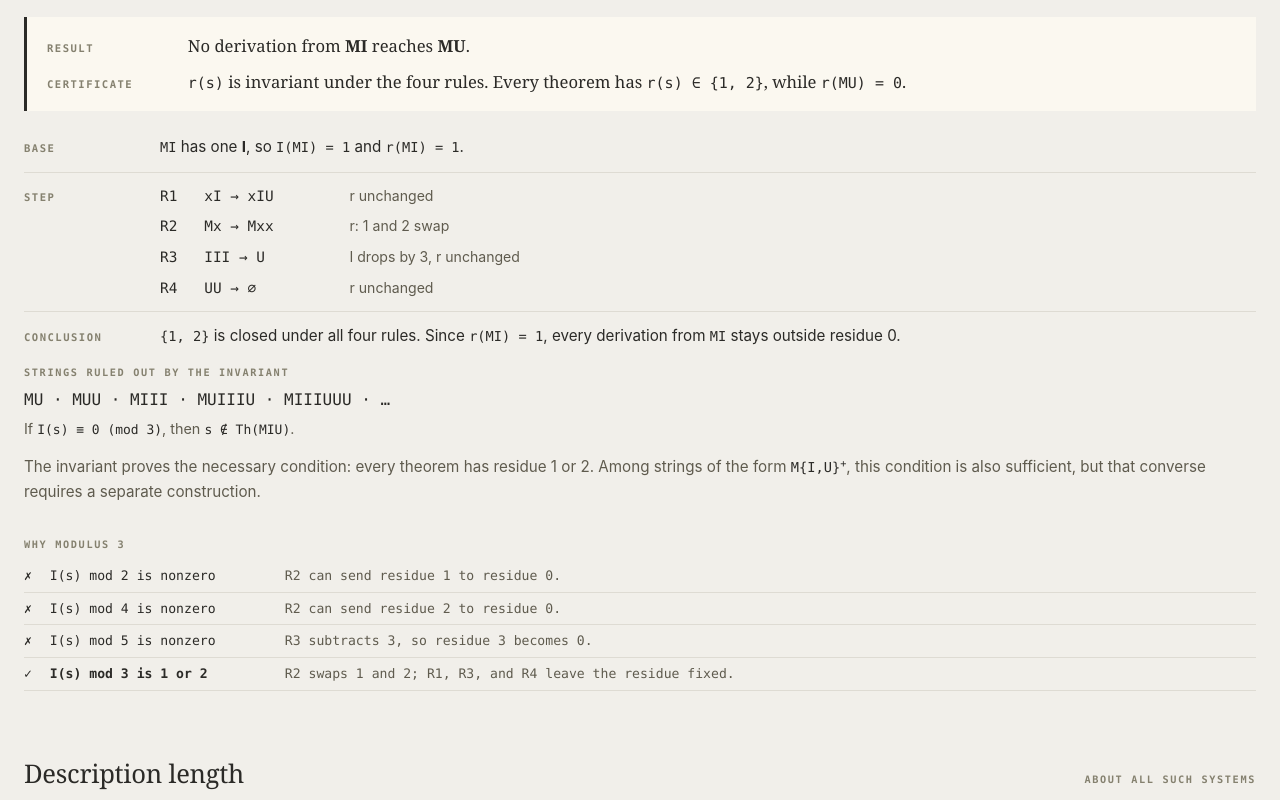
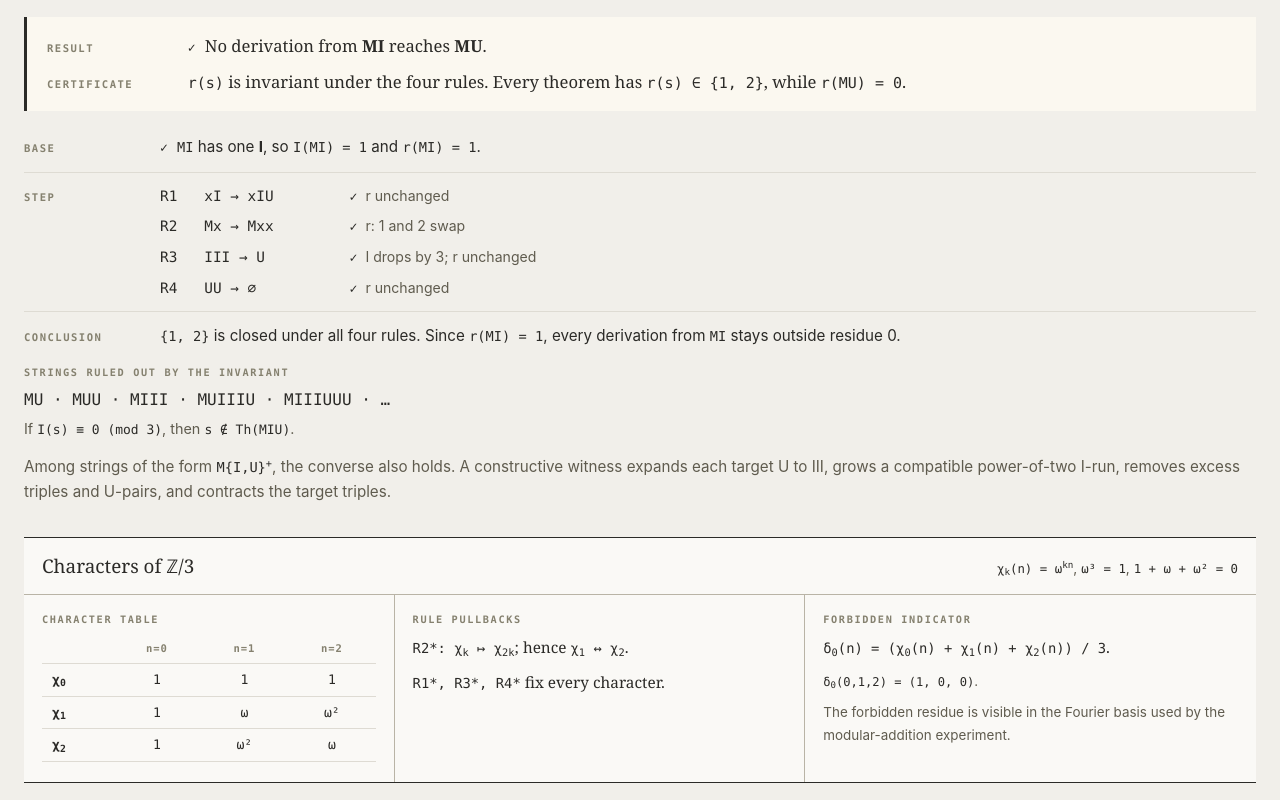
Before and after one commit to nemilentsau/strange-loops-lab, a SvelteKit app: page / in a window 1280 px wide. Shown: the part 980-1780 px from the top of the page. Built offline with nearby package versions, Linux system fonts and the light colour scheme.

Commit message:
feat: expose the Z3 character construction

```diff
--- a/src/app.css
+++ b/src/app.css
@@ -1,15 +1,11 @@
 @import 'tailwindcss';
 
-/*
- * Graphite & parchment. One material everywhere: warm paper, graphite ink,
- * hairline rules. A single accent — oxblood — and it means exactly one thing:
- * "you can act here." It never carries epistemic status.
- *
- * The three epistemic registers are carried by FORM, never by hue, so they
- * survive grayscale and colorblindness:
- *   verified  → solid graphite rule/frame + ✓/✗ stamps, upright text
- *   computed  → dashed pencil-gray rules
- *   coaching  → dotted rules + italic serif (a margin note); never a stamp
+/* Graphite and parchment. One oxblood accent marks actions only.
+ * Epistemic register is carried by form:
+ * verified -> solid rule/frame and proof stamps
+ * measured -> dashed rule plus run configuration
+ * coaching -> dotted rule and margin-note typography
+ * Deterministic transforms inherit the register of their inputs.
  */
 
 :root {
@@ -544,8 +540,7 @@ select {
  * of it. No phase chrome.
  * ════════════════════════════════════════════════════════════════════════ */
 
-/* ── Movement 3: the derivation read as a program. The reframe is displayed;
- * the horizon note is computed/coaching register (dotted, italic). ── */
+/* ── Movement 3: the derivation read as a program. ── */
 .bridge__def {
 	margin: 0 0 var(--space-lg);
 	padding: 12px 16px;
@@ -1041,9 +1036,26 @@ select {
 }
 
 .inv-rules__why {
+	display: flex;
+	gap: 8px;
+	align-items: baseline;
 	font-family: var(--sans);
 	font-size: 0.88rem;
 	color: var(--muted);
+}
+
+.certificate-line {
+	display: inline-flex;
+	gap: 9px;
+	align-items: baseline;
+}
+
+.certificate-stamp {
+	flex: 0 0 auto;
+	color: var(--ink);
+	font-family: var(--mono);
+	font-size: 0.82rem;
+	font-weight: 700;
 }
 
 .nontheorems {
@@ -1073,6 +1085,131 @@ select {
 	color: var(--muted);
 	font-size: 0.95rem;
 	line-height: 1.65;
+}
+
+.characters {
+	margin: 0 0 var(--space-xl);
+	border-top: 1px solid var(--ink);
+	border-bottom: 1px solid var(--ink);
+	background: var(--panel);
+}
+
+.characters__head {
+	display: flex;
+	justify-content: space-between;
+	gap: var(--space-lg);
+	align-items: baseline;
+	padding: 14px 18px;
+	border-bottom: 1px solid var(--line-strong);
+}
+
+.characters__head h3,
+.characters__head p {
+	margin: 0;
+}
+
+.characters__head h3 {
+	font-family: var(--serif);
+	font-size: 1.18rem;
+}
+
+.characters__head p {
+	color: var(--muted);
+	font-size: 0.86rem;
+}
+
+.characters__grid {
+	display: grid;
+	grid-template-columns: minmax(18rem, 0.9fr) minmax(17rem, 1fr) minmax(18rem, 1.1fr);
+}
+
+.characters__part {
+	min-width: 0;
+	padding: 17px 18px 20px;
+}
+
+.characters__part + .characters__part {
+	border-left: 1px solid var(--line-strong);
+}
+
+.characters__formula,
+.characters__identity,
+.characters__values,
+.characters__note {
+	margin: 0;
+	line-height: 1.65;
+}
+
+.characters__formula + .characters__formula,
+.characters__values,
+.characters__note {
+	margin-top: 9px;
+}
+
+.characters__formula,
+.characters__identity {
+	font-family: var(--serif);
+	font-size: 0.96rem;
+}
+
+.characters__values,
+.characters__note {
+	color: var(--muted);
+	font-size: 0.84rem;
+}
+
+.character-table-wrap {
+	overflow-x: auto;
+}
+
+.character-table {
+	width: 100%;
+	border-collapse: collapse;
+	font-family: var(--mono);
+	font-size: 0.82rem;
+}
+
+.character-table th,
+.character-table td {
+	padding: 6px 10px;
+	border-bottom: 1px solid var(--line);
+	text-align: center;
+}
+
+.character-table th:first-child {
+	text-align: left;
+}
+
+.character-table thead th {
+	color: var(--faint);
+	font-size: 0.66rem;
+	font-weight: 600;
+	letter-spacing: 0.08em;
+}
+
+@media (max-width: 860px) {
+	.characters__grid {
+		grid-template-columns: 1fr;
+	}
+
+	.characters__part + .characters__part {
+		border-left: 0;
+		border-top: 1px solid var(--line-strong);
+	}
+}
+
+@media (max-width: 640px) {
+	.characters__head {
+		display: block;
+	}
+
+	.characters__head p {
+		margin-top: 6px;
+	}
+
+	.character-table {
+		min-width: 300px;
+	}
 }
 
 .candidates {
--- /dev/null
+++ b/src/lib/components/miu/MiuCharacters.svelte
@@ -0,0 +1,74 @@
+<script lang="ts">
+	import {
+		Z3_CHARACTER_TABLE,
+		deltaZeroFromCharacters,
+		pullbackCharacterUnderDoubling,
+		type OmegaExponent,
+		type Z3Character,
+		type Z3Residue
+	} from '$lib/miu/characters';
+
+	const RESIDUES = [0, 1, 2] as const satisfies readonly Z3Residue[];
+	const CHARACTERS = [0, 1, 2] as const satisfies readonly Z3Character[];
+	const R2_PULLBACK = CHARACTERS.map(pullbackCharacterUnderDoubling);
+	const FORBIDDEN_INDICATOR = RESIDUES.map(deltaZeroFromCharacters);
+
+	function omegaPower(exponent: OmegaExponent): string {
+		if (exponent === 0) return '1';
+		return exponent === 1 ? 'ω' : 'ω²';
+	}
+</script>
+
+<div class="characters">
+	<div class="characters__head">
+		<h3>Characters of ℤ/3</h3>
+		<p><span class="m">χ<sub>k</sub>(n) = ω<sup>kn</sup></span>, <span class="m">ω³ = 1</span>, <span class="m">1 + ω + ω² = 0</span></p>
+	</div>
+
+	<div class="characters__grid">
+		<div class="characters__part">
+			<p class="worksheet__label">character table</p>
+			<div class="character-table-wrap">
+				<table class="character-table">
+					<thead>
+						<tr><th></th>{#each RESIDUES as residue}<th>n={residue}</th>{/each}</tr>
+					</thead>
+					<tbody>
+						{#each CHARACTERS as character}
+							<tr>
+								<th>χ<sub>{character}</sub></th>
+								{#each Z3_CHARACTER_TABLE[character] as exponent}
+									<td>{omegaPower(exponent)}</td>
+								{/each}
+							</tr>
+						{/each}
+					</tbody>
+				</table>
+			</div>
+		</div>
+
+		<div class="characters__part">
+			<p class="worksheet__label">rule pullbacks</p>
+			<p class="characters__formula">
+				<span class="m">R2*: χ<sub>k</sub> ↦ χ<sub>2k</sub></span>; hence
+				<span class="m">χ<sub>{R2_PULLBACK[2]}</sub> ↔ χ<sub>{R2_PULLBACK[1]}</sub></span>.
+			</p>
+			<p class="characters__formula">
+				<span class="m">R1*, R3*, R4*</span> fix every character.
+			</p>
+		</div>
+
+		<div class="characters__part">
+			<p class="worksheet__label">forbidden indicator</p>
+			<p class="characters__identity">
+				<span class="m">δ<sub>0</sub>(n) = (χ<sub>0</sub>(n) + χ<sub>1</sub>(n) + χ<sub>2</sub>(n)) / 3</span>.
+			</p>
+			<p class="characters__values">
+				<span class="m">δ<sub>0</sub>(0,1,2) = ({FORBIDDEN_INDICATOR.join(', ')})</span>.
+			</p>
+			<p class="characters__note">
+				The forbidden residue is visible in the Fourier basis used by the modular-addition experiment.
+			</p>
+		</div>
+	</div>
+</div>
--- a/src/lib/components/miu/MiuInvariant.svelte
+++ b/src/lib/components/miu/MiuInvariant.svelte
@@ -1,25 +1,59 @@
 <script lang="ts">
-	/**
-	 * Movement 2 — why some strings are not theorems. Result first (MU is
-	 * unreachable), then the invariant that certifies it: a displayed induction,
-	 * the residue class it excludes, and why modulus 3 specifically.
-	 */
-	// Candidates of the same form that fail: even moduli die to doubling, odd
-	// moduli other than 3 die to minus-three, and only mod 3 survives both.
+	import MiuCharacters from './MiuCharacters.svelte';
+	import {
+		analyzeInvariantCandidate,
+		builtInInvariantAnalysis
+	} from '$lib/miu/invariants';
+	import type { MiuRuleId } from '$lib/miu/core';
+
+	const certificate = builtInInvariantAnalysis('MI');
+	const certificateHolds =
+		certificate.kind === 'supported' && certificate.currentSatisfied && certificate.preserved;
+
+	const RULE_PROOF: Array<{ ruleId: MiuRuleId; pattern: string; why: string }> = [
+		{ ruleId: 'append-u', pattern: 'xI → xIU', why: 'r unchanged' },
+		{ ruleId: 'double-tail', pattern: 'Mx → Mxx', why: 'r: 1 and 2 swap' },
+		{ ruleId: 'replace-iii', pattern: 'III → U', why: 'I drops by 3; r unchanged' },
+		{ ruleId: 'delete-uu', pattern: 'UU → ∅', why: 'r unchanged' }
+	];
+
 	const CANDIDATES = [
 		{
+			input: 'count(I) mod 2 != 0',
 			form: 'I(s) mod 2 is nonzero',
-			holds: false,
 			why: 'R2 can send residue 1 to residue 0.'
 		},
-		{ form: 'I(s) mod 4 is nonzero', holds: false, why: 'R2 can send residue 2 to residue 0.' },
-		{ form: 'I(s) mod 5 is nonzero', holds: false, why: 'R3 subtracts 3, so residue 3 becomes 0.' },
 		{
+			input: 'count(I) mod 4 != 0',
+			form: 'I(s) mod 4 is nonzero',
+			why: 'R2 can send residue 2 to residue 0.'
+		},
+		{
+			input: 'count(I) mod 5 != 0',
+			form: 'I(s) mod 5 is nonzero',
+			why: 'R3 subtracts 3, so residue 3 becomes 0.'
+		},
+		{
+			input: 'count(I) mod 3 != 0',
 			form: 'I(s) mod 3 is 1 or 2',
-			holds: true,
 			why: 'R2 swaps 1 and 2; R1, R3, and R4 leave the residue fixed.'
 		}
-	];
+	].map((candidate) => {
+		const analysis = analyzeInvariantCandidate(candidate.input, 'MI');
+		return {
+			...candidate,
+			holds:
+				analysis.kind === 'supported' && analysis.currentSatisfied && analysis.preserved
+		};
+	});
+
+	function rulePreserved(ruleId: MiuRuleId): boolean {
+		return certificate.ruleResults.find((result) => result.ruleId === ruleId)?.preserved ?? false;
+	}
+
+	function ruleNumber(ruleId: MiuRuleId): number {
+		return ['append-u', 'double-tail', 'replace-iii', 'delete-uu'].indexOf(ruleId) + 1;
+	}
 </script>
 
 <p class="inv-notation">
@@ -30,7 +64,7 @@
 <div class="result">
 	<p class="result__line">
 		<span class="result__label">Result</span>
-		<span>No derivation from <b>MI</b> reaches <b>MU</b>.</span>
+		<span class="certificate-line"><span class="certificate-stamp" aria-label={certificateHolds ? 'verified' : 'failed'}>{certificateHolds ? '✓' : '✗'}</span><span>No derivation from <b>MI</b> reaches <b>MU</b>.</span></span>
 	</p>
 	<p class="result__line">
 		<span class="result__label">Certificate</span>
@@ -42,16 +76,19 @@
 <div class="inv-proof">
 	<div class="inv-proof__row">
 		<span class="inv-proof__label">Base</span>
-		<p><span class="m">MI</span> has one <b>I</b>, so <span class="m">I(MI) = 1</span> and
-			<span class="m">r(MI) = 1</span>.</p>
+		<p class="certificate-line"><span class="certificate-stamp" aria-label={certificate.currentSatisfied ? 'verified' : 'failed'}>{certificate.currentSatisfied ? '✓' : '✗'}</span><span><span class="m">MI</span> has one <b>I</b>, so <span class="m">I(MI) = 1</span> and
+			<span class="m">r(MI) = 1</span>.</span></p>
 	</div>
 	<div class="inv-proof__row inv-proof__row--step">
 		<span class="inv-proof__label">Step</span>
 		<div class="inv-rules">
-			<div><span class="m">R1</span><span class="m">xI &rarr; xIU</span><span class="inv-rules__why">r unchanged</span></div>
-			<div><span class="m">R2</span><span class="m">Mx &rarr; Mxx</span><span class="inv-rules__why">r: 1 and 2 swap</span></div>
-			<div><span class="m">R3</span><span class="m">III &rarr; U</span><span class="inv-rules__why">I drops by 3, r unchanged</span></div>
-			<div><span class="m">R4</span><span class="m">UU &rarr; &empty;</span><span class="inv-rules__why">r unchanged</span></div>
+			{#each RULE_PROOF as rule (rule.ruleId)}
+				<div>
+					<span class="m">R{ruleNumber(rule.ruleId)}</span>
+					<span class="m">{rule.pattern}</span>
+					<span class="inv-rules__why"><span class="certificate-stamp" aria-label={rulePreserved(rule.ruleId) ? 'preserved' : 'failed'}>{rulePreserved(rule.ruleId) ? '✓' : '✗'}</span>{rule.why}</span>
+				</div>
+			{/each}
 		</div>
 	</div>
 	<div class="inv-proof__row">
@@ -70,11 +107,13 @@
 		<span class="m">s &notin; Th(MIU)</span>.
 	</p>
 	<p class="nontheorems__note">
-		The invariant proves the necessary condition: every theorem has residue 1 or 2. Among strings
-		of the form <span class="m">M{'{'}I,U{'}'}<sup>+</sup></span>, this condition is also
-		sufficient, but that converse requires a separate construction.
+		Among strings of the form <span class="m">M{'{'}I,U{'}'}<sup>+</sup></span>, the converse
+		also holds. A constructive witness expands each target U to III, grows a compatible
+		power-of-two I-run, removes excess triples and U-pairs, and contracts the target triples.
 	</p>
 </div>
+
+<MiuCharacters />
 
 <div class="candidates-wrap">
 	<p class="worksheet__label">Why modulus 3</p>
```
Also changed, not shown: 1 other file (tests, documents, lock files or other folders).
